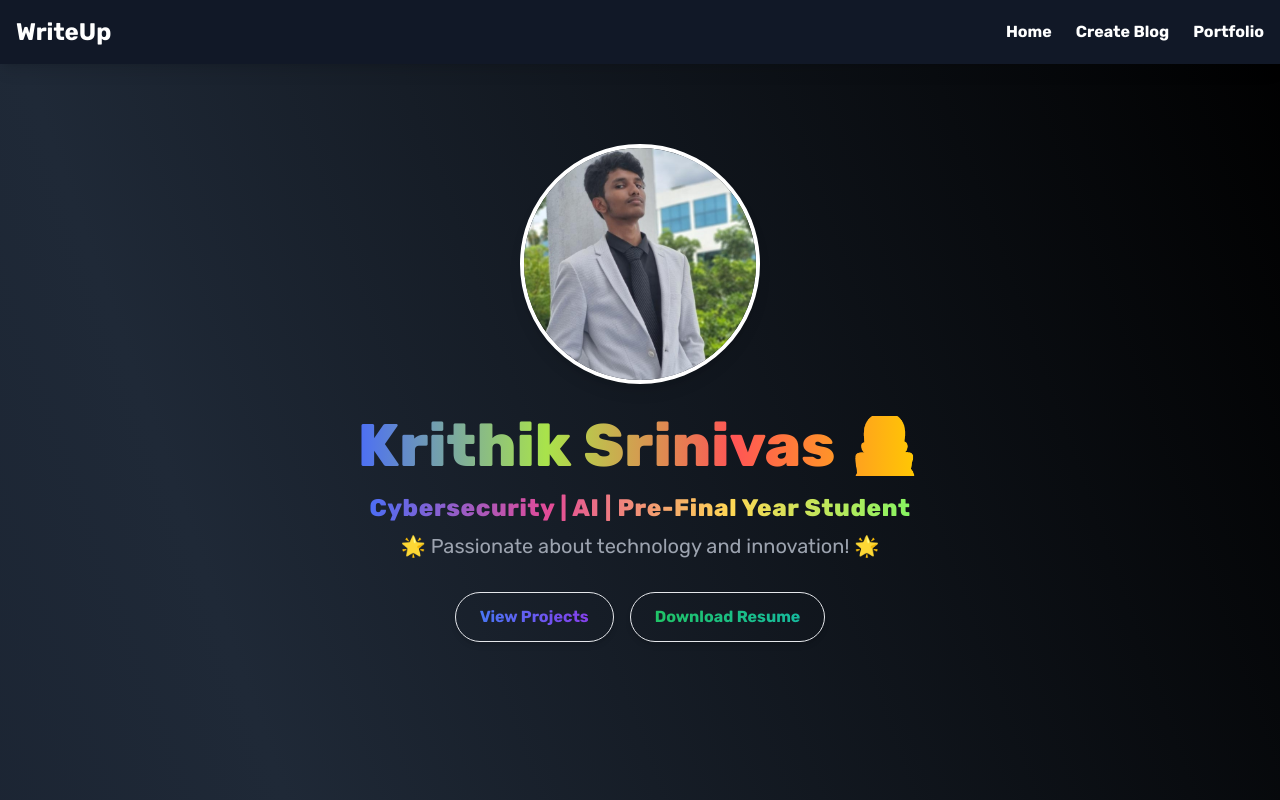
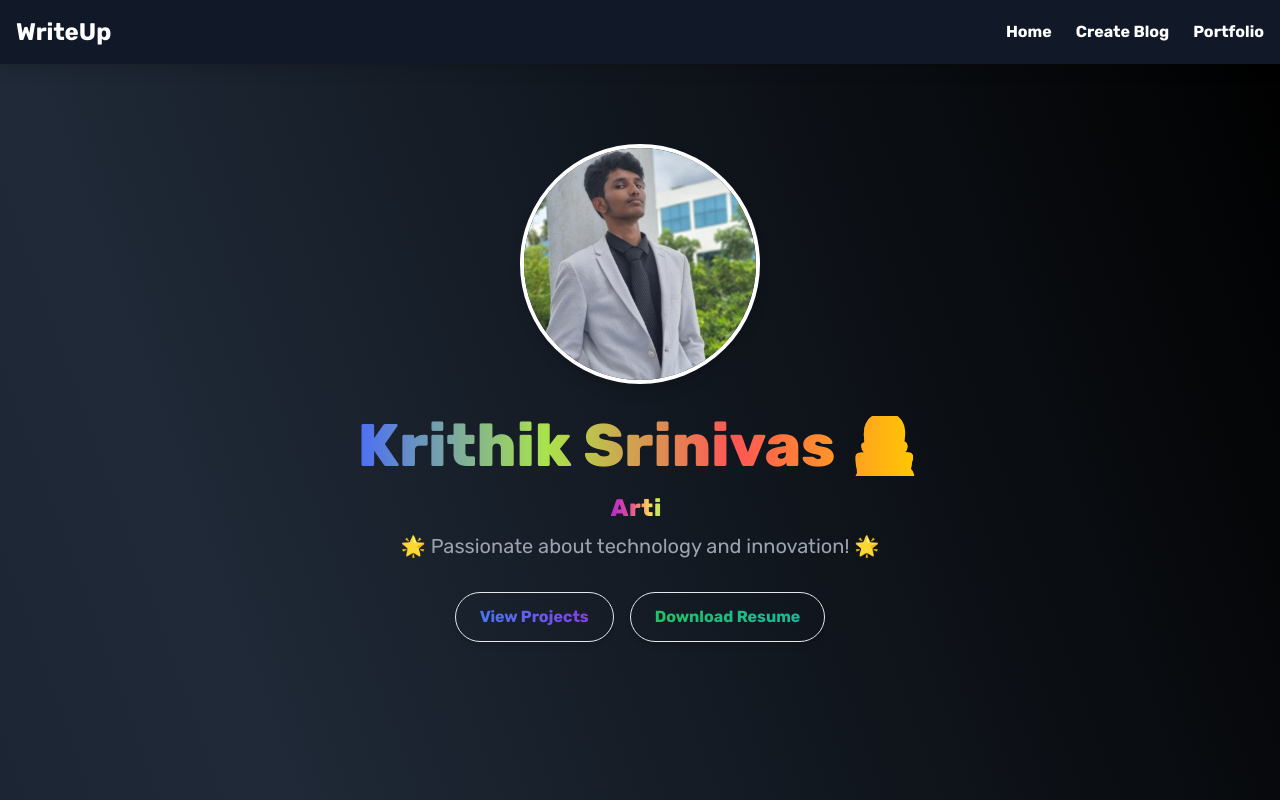
Before and after one commit to johnwesley755/writeup, a React (Vite) app: page /portfolio in a window 1280 px wide. Shown: the top 800 px of the page. Built offline with nearby package versions, Linux system fonts and the light colour scheme; a web font is replaced by a local one.

Commit message:
Updated committed message

```diff
--- a/package.json
+++ b/package.json
@@ -15,7 +15,8 @@
     "react": "^18.3.1",
     "react-dom": "^18.3.1",
     "react-icons": "^5.3.0",
-    "react-router-dom": "^6.27.0"
+    "react-router-dom": "^6.27.0",
+    "react-simple-typewriter": "^5.0.1"
   },
   "devDependencies": {
     "@eslint/js": "^9.13.0",
--- a/src/App.jsx
+++ b/src/App.jsx
@@ -8,6 +8,7 @@ import Home from "./pages/Home";
 import BlogPage from "./pages/BlogPage";
 import NewBlogForm from "./pages/NewBlogForm";
 import Portfolio from "./pages/Portfolio";
+import Projects from "./components/Projects";
 
 const App = () => {
   const [blogs, setBlogs] = useState([]);
@@ -27,7 +28,7 @@ const App = () => {
               <Route path="/blog/:id" element={<BlogPage blogs={blogs} />} />
               <Route path="/new" element={<NewBlogForm addBlog={addBlog} />} />
               <Route path="/portfolio" element={<Portfolio />} />
-
+              <Route path="/projects" element={<Projects />} />
             </Routes>
           </main>
           <Footer />
--- a/src/components/Hero.jsx
+++ b/src/components/Hero.jsx
@@ -1,12 +1,13 @@
 // src/components/Hero.jsx
 import React from "react";
-import profileImage from "../assets/krithi-sri.jpg"; // Ensure this image exists
 import { motion } from "framer-motion";
-import resumePdf from "../assets/Profile.pdf"
+import { Typewriter } from "react-simple-typewriter"; // Import the Typewriter component
+import profileImage from "../assets/krithi-sri.jpg";
+import resumePdf from "../assets/Profile.pdf"; // Ensure the PDF path is correct
+
 const Hero = () => {
   const handleDownloadResume = () => {
-    // Link to your resume file (ensure the file exists in the public folder)
-    const resumeUrl = resumePdf; // Update with the correct path
+    const resumeUrl = resumePdf;
     window.open(resumeUrl, "_blank");
   };
 
@@ -28,14 +29,23 @@ const Hero = () => {
       >
         Krithik Srinivas 👨‍💻
       </motion.h1>
-      <motion.p
+      <motion.div
         className="text-2xl font-extrabold mb-2 text-gradients tracking-wide"
         initial={{ y: -20, opacity: 0 }}
         animate={{ y: 0, opacity: 1 }}
         transition={{ duration: 0.5, delay: 0.2 }}
       >
-        Cybersecurity | AI | Pre-Final Year Student
-      </motion.p>
+        {/* Typewriter Effect */}
+        <Typewriter
+          words={["Cybersecurity", "Artificial Intelligence", "Pre-Final Year Student"]}
+          loop={false}
+          cursor
+          cursorStyle="|"
+          typeSpeed={70}
+          deleteSpeed={50}
+          delaySpeed={1000}
+        />
+      </motion.div>
       <motion.p
         className="text-xl text-gray-400"
         initial={{ y: -20, opacity: 0 }}
@@ -49,7 +59,7 @@ const Hero = () => {
           className="bg-gradient-to-r from-blue-500 to-purple-600 font-bold text-transparent bg-clip-text px-6 py-3 rounded-full shadow-md transition-transform transform hover:scale-105 hover:shadow-lg hover:shadow-blue-400 glow border"
           whileHover={{ scale: 1.05 }}
           whileTap={{ scale: 0.95 }}
-          onClick={() => (window.location.href = "/projects")} // Update the URL to your projects page
+          onClick={() => (window.location.href = "/projects")}
         >
           View Projects
         </motion.button>
--- a/src/index.css
+++ b/src/index.css
@@ -171,7 +171,7 @@ code {
   animation: gradientAnimation 5s linear infinite;
 }
 .text-gradients {
-  background: linear-gradient(90deg, #4c6ef5, #e34b97, #ffd755, #86f461);
+  background: linear-gradient(90deg, #b22ccd, #e34b97, #ffd755, #86f461);
   -webkit-background-clip: text;
   -webkit-text-fill-color: transparent;
   animation: gradientAnimation 5s linear infinite;
```
Also changed, not shown: 1 other file (tests, documents, lock files or other folders).
